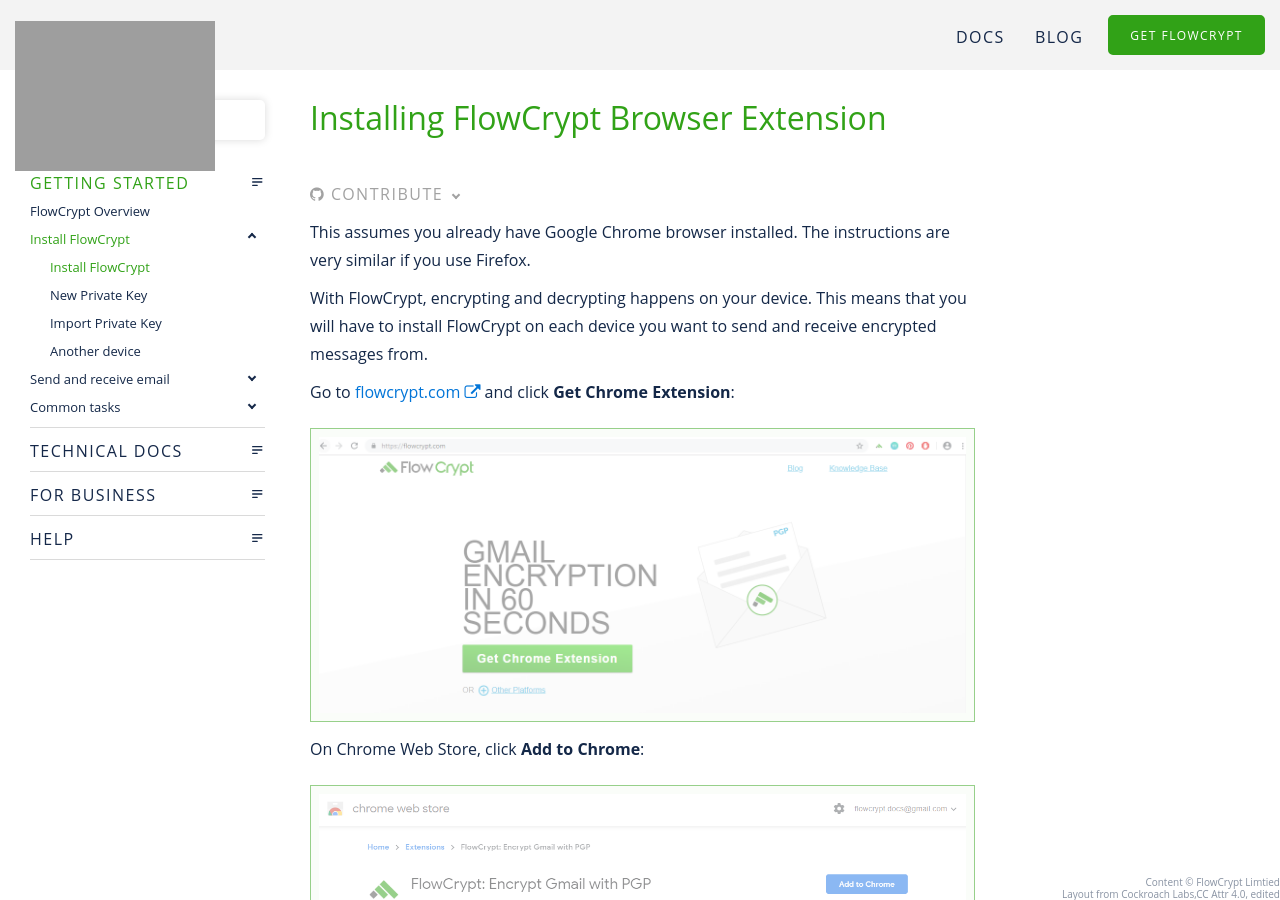
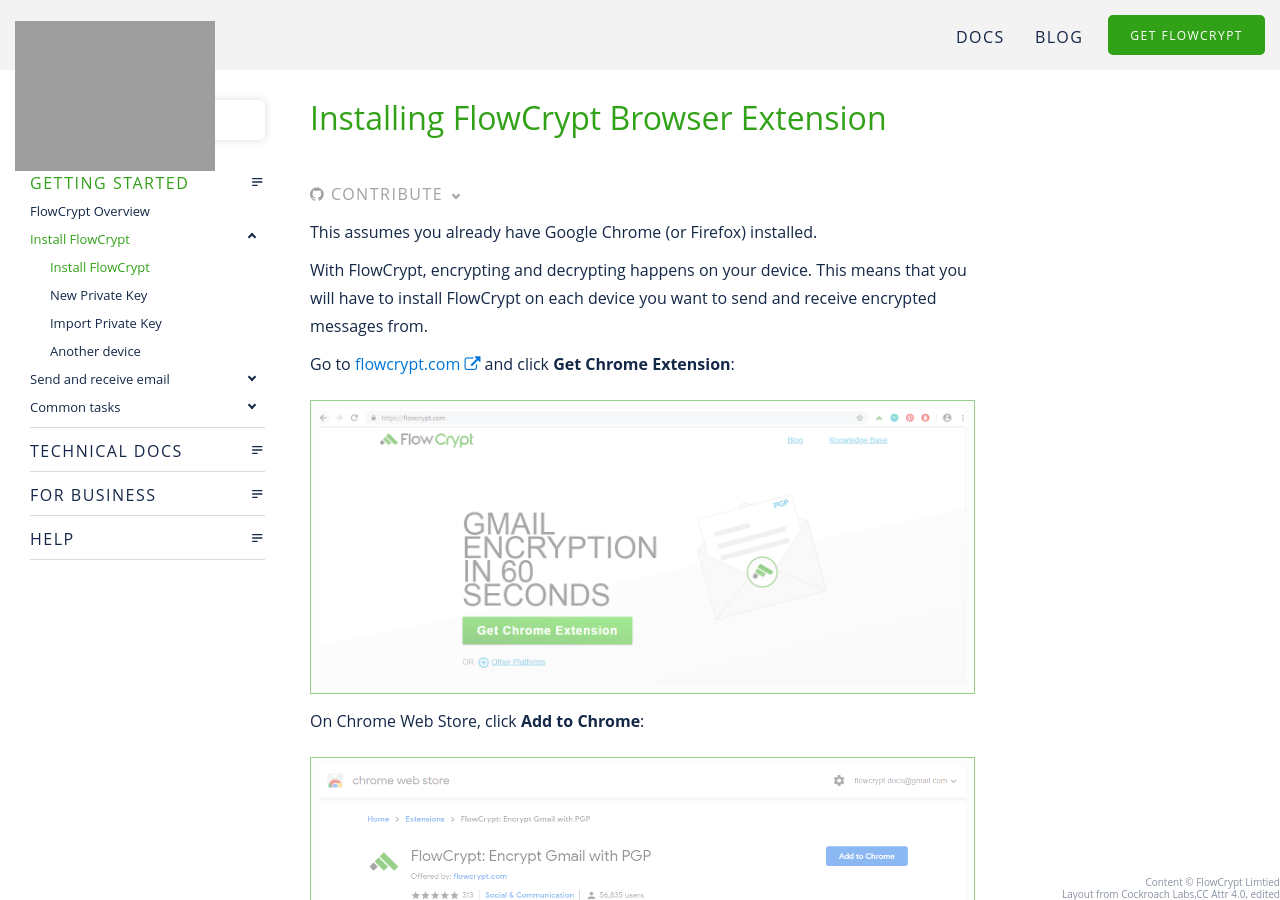
Before and after one commit to prep-gh/flowcrypt-docs, a Jekyll site: the page built from _pages/guide/setup/install.md, in a window 1280 px wide and 900 px high. Built offline with Jekyll 4.4.1, drawn with Linux system fonts in a browser that asks for light colours; nearby versions of some CDN libraries; library files that are not in the unit come from our copies.

Commit message:
ff wording

```diff
--- a/_pages/guide/setup/install.md
+++ b/_pages/guide/setup/install.md
@@ -4,7 +4,7 @@
 toc: true
 ---
 
-This assumes you already have Google Chrome browser installed. The instructions are very similar if you use Firefox.
+This assumes you already have Google Chrome (or Firefox) installed.
 
 With FlowCrypt, encrypting and decrypting happens on your device. This means that you will have to install FlowCrypt on each device you want to send and receive encrypted messages from.
 
```
